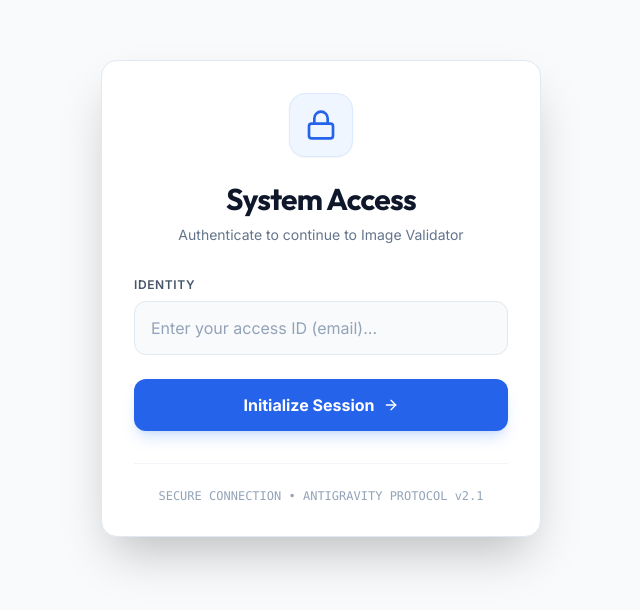
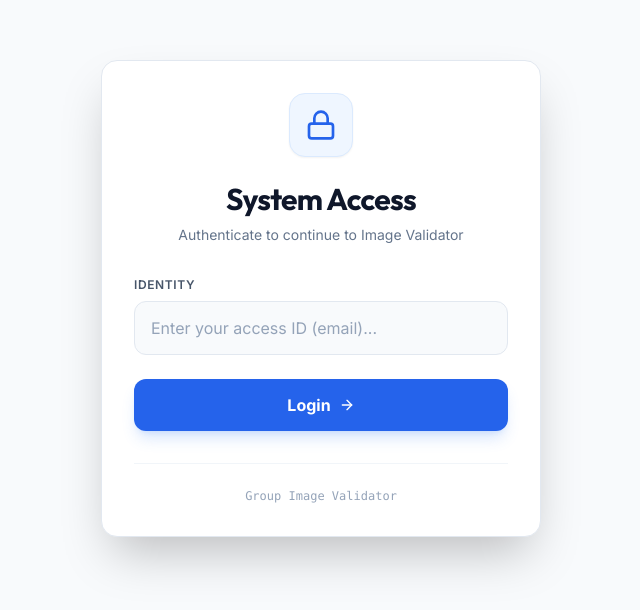
Before and after one commit to sasikumarm1/Group-Image-Validator, a React (Vite) app in the folder frontend/: page /login in a window 1280 px wide. Shown: the part 102-712 px from the top of the page, without its empty margins (319-959 px from the left). Built offline with nearby package versions, Linux system fonts and the light colour scheme.

Commit message:
Final UI refinements: disable display order for rejected images and cleanup branding text

```diff
--- a/frontend/src/pages/Login.jsx
+++ b/frontend/src/pages/Login.jsx
@@ -113,7 +113,7 @@ const Login = () => {
                                 <div className="w-5 h-5 border-2 border-white/30 border-t-white rounded-full animate-spin" />
                             ) : (
                                 <>
-                                    <span>Initialize Session</span>
+                                    <span>Login</span>
                                     <ArrowRight className="w-4 h-4 group-hover:translate-x-1 transition-transform" />
                                 </>
                             )}
@@ -129,7 +129,7 @@ const Login = () => {
                         className="mt-8 pt-6 border-t border-slate-100 text-center"
                     >
                         <p className="text-xs text-slate-400 font-mono">
-                            SECURE CONNECTION • ANTIGRAVITY PROTOCOL v2.1
+                            Group Image Validator
                         </p>
                     </motion.div>
                 </div>
--- a/frontend/src/pages/Upload.jsx
+++ b/frontend/src/pages/Upload.jsx
@@ -71,7 +71,6 @@ const Upload = () => {
                                 </span>
                                 New Project
                             </h1>
-                            <p className="text-slate-500 mt-2 text-lg">Initialize a new validation session</p>
                         </div>
                         <button onClick={() => navigate('/validate')} className="text-slate-500 hover:text-white transition-colors">
                             <X className="w-6 h-6" />
```
